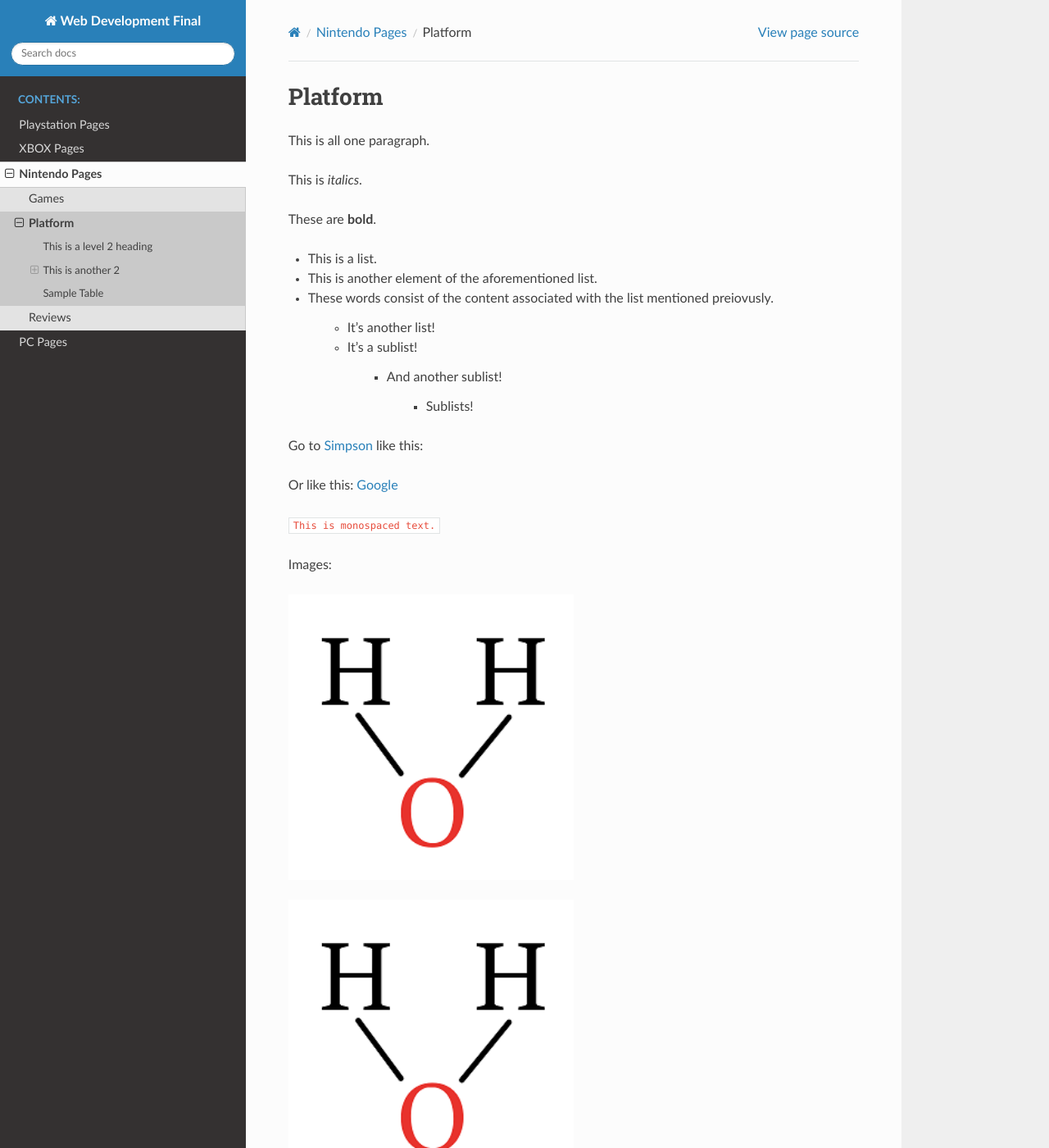
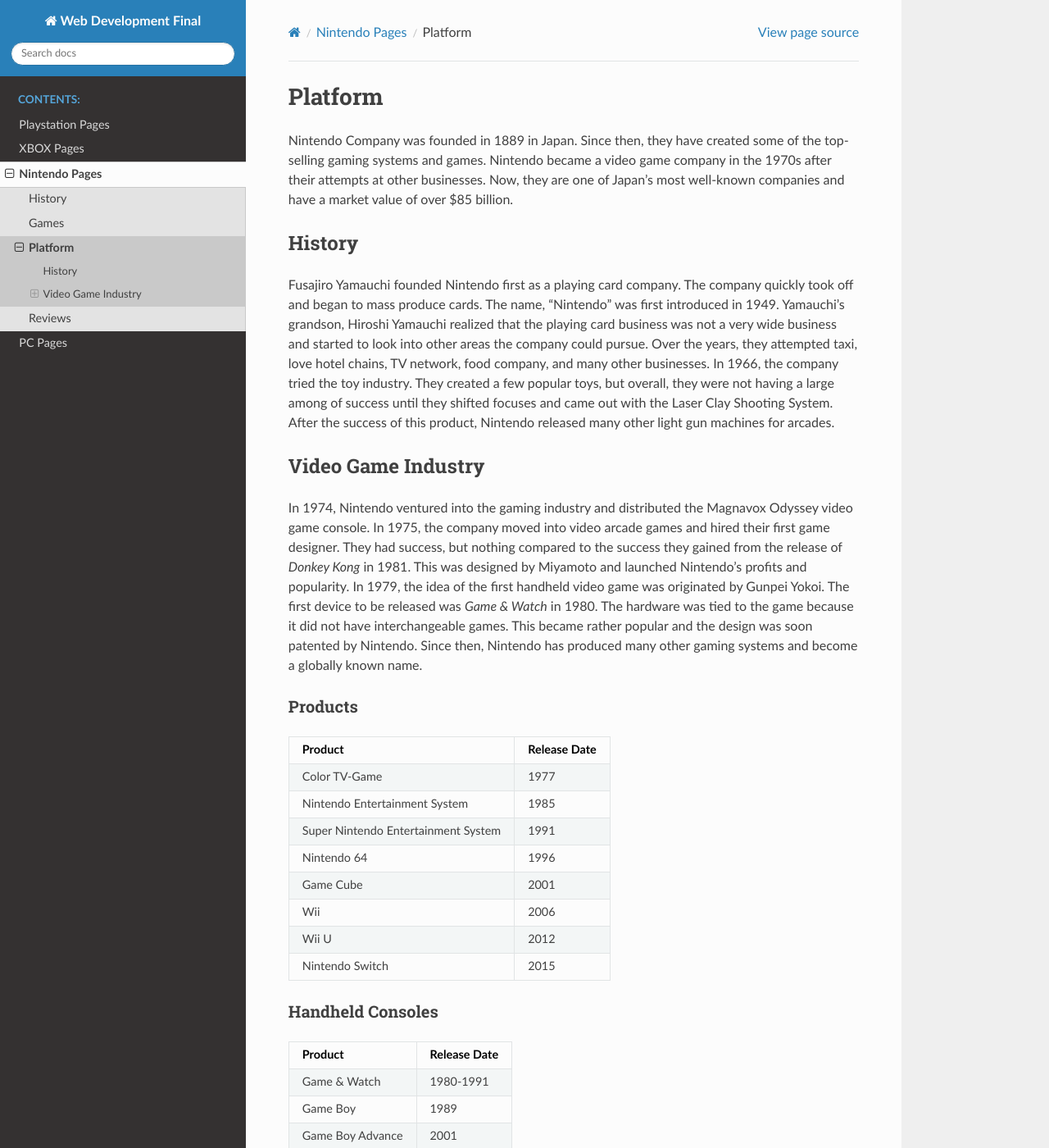
Before and after one commit to BlakeDalmas/webdev_final, a Sphinx documentation site: the page built from source/nintendo/nintendo_pages/platform.rst, in a window 1280 px wide and 1400 px high. Shown: the whole window at 82% size. Built offline with Sphinx 7.4.7 and the Read the Docs theme 2.0.0, drawn with Linux system fonts in a browser that asks for light colours; pages that are not in the unit, such as notebooks, are missing from menus; some of the changed text lies outside the part shown.

Commit message:
Nintendo pages

```diff
--- a/source/nintendo/nintendo_pages/platform.rst
+++ b/source/nintendo/nintendo_pages/platform.rst
@@ -1,84 +1,41 @@
 Platform
 ========
 
+Nintendo Company was founded in 1889 in Japan. Since then, they have created some of the top-selling gaming systems and games. Nintendo became a video game company in the 1970s after their attempts at other businesses. Now, they are one of Japan's most well-known companies and have a market value of over $85 billion.
 
+History
+-------
+Fusajiro Yamauchi founded Nintendo first as a playing card company. The company quickly took off and began to mass produce cards. The name, "Nintendo" was first introduced in 1949. Yamauchi's grandson, Hiroshi Yamauchi realized that the playing card business was not a very wide business and started to look into other areas the company could pursue. Over the years, they attempted taxi, love hotel chains, TV network, food company, and many other businesses. In 1966, the company tried the toy industry. They created a few popular toys, but overall, they were not having a large among of success until they shifted focuses and came out with the Laser Clay Shooting System. After the success of this product, Nintendo released many other light gun machines for arcades.
 
+Video Game Industry
+-------------------
+In 1974, Nintendo ventured into the gaming industry and distributed the Magnavox Odyssey video game console. In 1975, the company moved into video arcade games and hired their first game designer. They had success, but nothing compared to the success they gained from the release of *Donkey Kong* in 1981. This was designed by Miyamoto and launched Nintendo's profits and popularity. In 1979, the idea of the first handheld video game was originated by Gunpei Yokoi. The first device to be released was *Game & Watch* in 1980. The hardware was tied to the game because it did not have interchangeable games. This became rather popular and the design was soon patented by Nintendo. Since then, Nintendo has produced many other gaming systems and become a globally known name.
 
-This
-is
-all
-one
-paragraph.
+Products
+~~~~~~~~~
 
-This is *italics*.
+=================================== =================
+Product                             Release Date
+=================================== =================
+Color TV-Game                       1977
+Nintendo Entertainment System       1985
+Super Nintendo Entertainment System 1991
+Nintendo 64                         1996
+Game Cube		                    2001
+Wii				                    2006
+Wii U  			                    2012
+Nintendo Switch	                    2015
+=================================== =================
 
-These are **bold**.
+Handheld Consoles
+~~~~~~~~~~~~~~~~~~
 
-* This is a list.
-* This is another element of the aforementioned list.
-* These words consist of the content associated with the list mentioned preiovusly.
-
-	* It's another list!
-	* It's a sublist!
-
-		* And another sublist!
-
-			* Sublists!
-
-Go to `Simpson`_ like this:
-
-.. _Simpson: http://simpson.edu
-
-Or like this: `Google <https://www.google.com>`_
-
-``This is monospaced text.``
-
-Images:
-
-.. image:: example.png
-   :width: 50%
-
-.. figure:: example.png
-   :width: 50%
-
-   This caption on picture needs to be indented by 3 spaces and have a blank line above it.
-
-This is a level 2 heading
--------------------------
-
-Another heading
-
-This is another 2
------------------
-
-blah
-
-Level 3
-~~~~~~~
-
-.. code-block:: python
-	:linenos:
-	:caption: Sample Code
-
-	# Sample Code
-	for i in range(1, 5):
-		print(i)
-
-.. code-block:: java
-	:linenos:
-	:caption: Sample Java
-
-	public static void main(String args[]) {
-		System.out.println("hi");
-	}
-
-Sample Table
-------------
-
-========= =================
-Fruit     Review
-========= =================
-Apple     3 stars
-Grapes    3 stars
-Pears     5 stars
-========= =================
+================ =================
+Product          Release Date
+================ =================
+Game & Watch     1980-1991
+Game Boy         1989
+Game Boy Advance 2001
+Nintendo DS      2004
+Nintendo 3DS	 2011
+================ =================
```
Also changed, not shown: source/nintendo/nintendo_pages/games.rst (+25 -66 lines), source/nintendo/nintendo_pages/history.rst (added, +30 -0 lines), source/nintendo/nintendo_pages/reviews.rst (+15 -71 lines), source/nintendo/nintendo_pages/just_dance.jpg (added), source/nintendo/nintendo_pages/mario_kart.JPG (added), source/nintendo/nintendo_pages/star_rating.png (added), source/nintendo/nintendo_pages/wii_sports.jpg (added).
